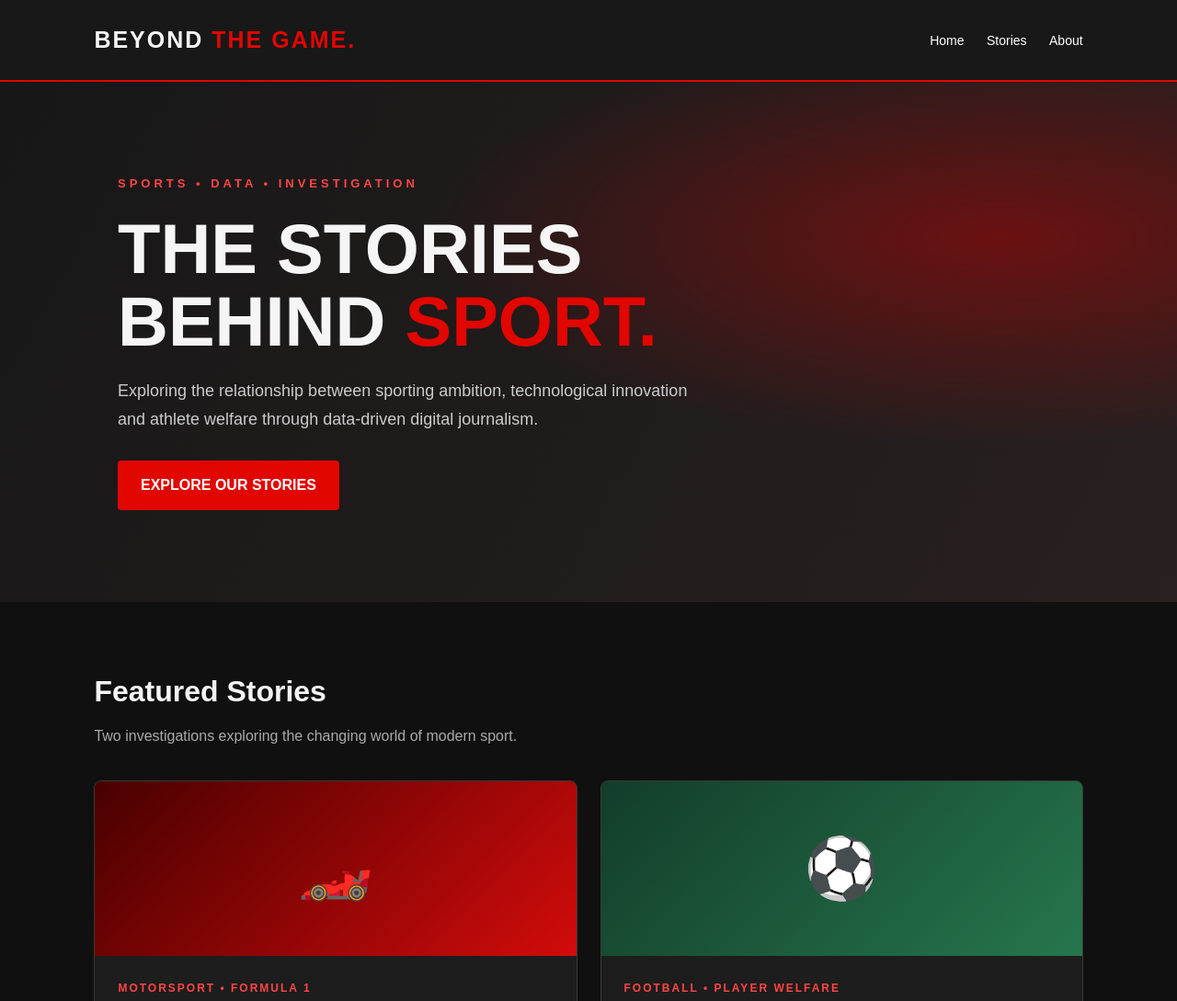
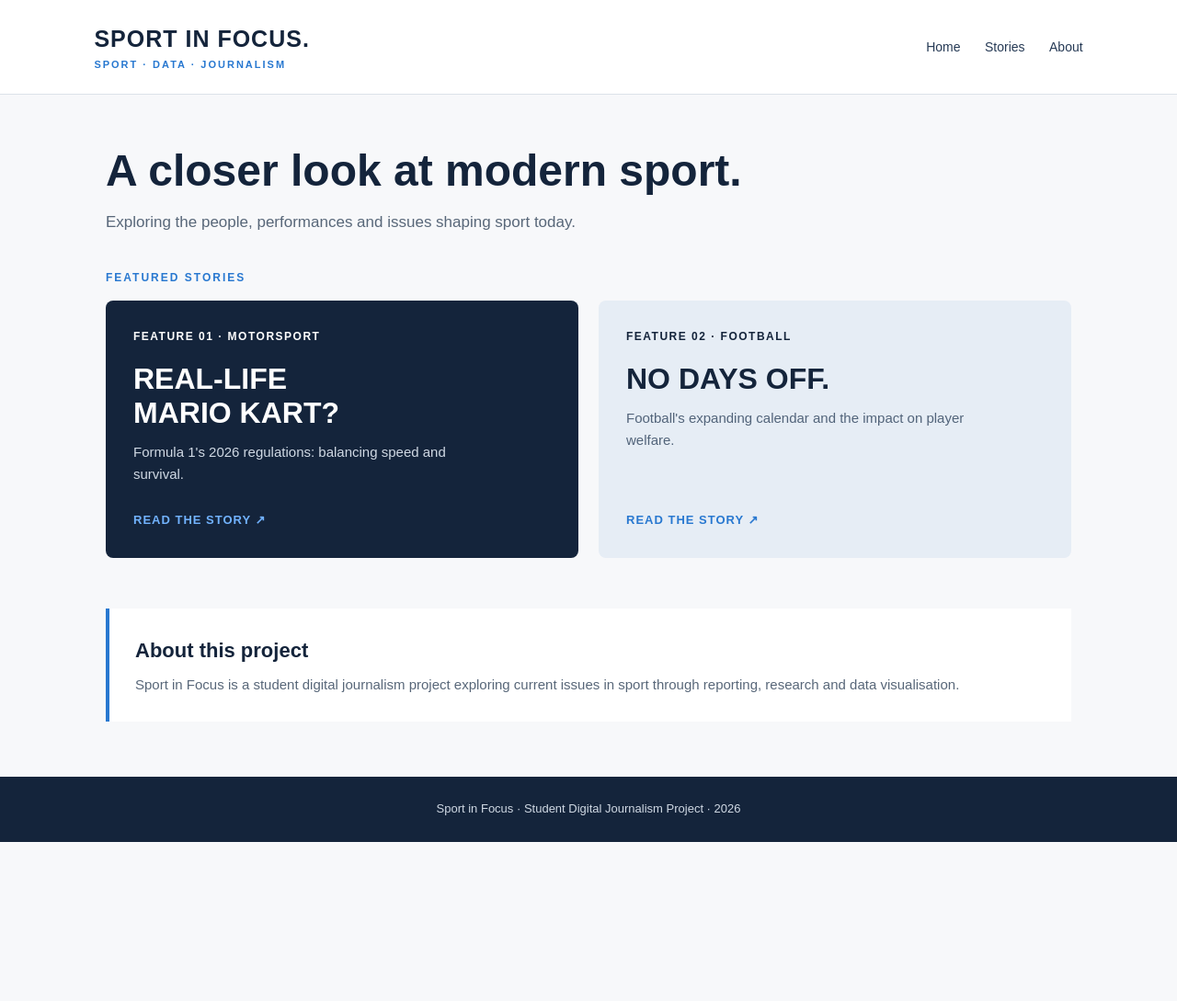
Before and after one commit to aimeeswann/beyond-the-game, a plain HTML site: page index.html in a window 1280 px wide. Shown: the top 1089 px of the page at 92% size. After the commit the page ends 916 px from the top, so only its background shows below. Drawn offline with Linux system fonts and the light colour scheme.

Commit message:
Update index.html for project rebranding

```diff
--- a/index.html
+++ b/index.html
@@ -4,7 +4,7 @@
 <head>
   <meta charset="UTF-8">
   <meta name="viewport" content="width=device-width, initial-scale=1.0">
-<title>Beyond the Game | Digital Sports Journalism</title>
+  <title>Sport in Focus | Sport, Data & Journalism</title>
 
   <style>
     * {
@@ -13,221 +13,196 @@
       padding: 0;
     }
 
-html {
-    scroll-behavior: smooth;
-}
-
     body {
-    background: #101010;
-    color: #f5f5f5;
-    font-family: Arial, sans-serif;
-    line-height: 1.7;
+      font-family: Arial, Helvetica, sans-serif;
+      background: #F7F8FA;
+      color: #263445;
+      line-height: 1.6;
     }
 
     header {
-    background: #181818;
+      background: #FFFFFF;
+      border-bottom: 1px solid #DCE2E9;
       padding: 22px 8%;
-    border-bottom: 2px solid #e10600;
     }
 
-nav {
+    .header-content {
+      max-width: 1100px;
+      margin: auto;
       display: flex;
       justify-content: space-between;
       align-items: center;
+      gap: 20px;
       flex-wrap: wrap;
-    gap: 15px;
     }
 
     .logo {
+      color: #14243B;
       font-size: 25px;
       font-weight: bold;
-    letter-spacing: 2px;
+      letter-spacing: 1px;
     }
 
-.logo span {
-    color: #e10600;
+    .tagline {
+      color: #2878D0;
+      font-size: 11px;
+      letter-spacing: 2px;
+      font-weight: bold;
     }
 
     nav a {
-    color: white;
+      color: #263A55;
       text-decoration: none;
-    margin-left: 20px;
+      margin-left: 22px;
       font-size: 14px;
     }
 
     nav a:hover {
-    color: #ff3333;
+      color: #2878D0;
     }
 
-.hero {
-    min-height: 470px;
-    padding: 100px 10%;
-    display: flex;
-    flex-direction: column;
-    justify-content: center;
-    background:
-        radial-gradient(ellipse at 85% 30%, #6b1111 0%, transparent 40%),
-        linear-gradient(120deg, #171717, #292020);
+    main {
+      max-width: 1100px;
+      margin: 55px auto;
+      padding: 0 25px;
     }
 
-.hero-label {
-    color: #ff4545;
-    letter-spacing: 4px;
-    font-size: 13px;
-    font-weight: bold;
+    .intro {
+      margin-bottom: 38px;
+      max-width: 700px;
     }
 
-.hero h1 {
-    font-size: clamp(42px, 7vw, 76px);
-    line-height: 1.05;
-    max-width: 850px;
-    margin: 20px 0;
+    .intro h1 {
+      color: #14243B;
+      font-size: clamp(32px, 5vw, 48px);
+      line-height: 1.15;
+      margin-bottom: 15px;
     }
 
-.hero h1 span {
-    color: #e10600;
+    .intro p {
+      color: #586779;
+      font-size: 17px;
     }
 
-.hero p {
-    color: #cccccc;
-    max-width: 650px;
-    font-size: 18px;
-}
-
-.hero-button {
-    display: inline-block;
-    width: fit-content;
-    margin-top: 30px;
-    padding: 13px 25px;
-    background: #e10600;
-    color: white;
-    text-decoration: none;
+    .section-label {
+      color: #2878D0;
+      font-size: 12px;
       font-weight: bold;
-    border-radius: 4px;
-}
-
-.hero-button:hover {
-    background: #a90000;
-}
-
-.section {
-    padding: 70px 8%;
-}
-
-.section-heading {
-    margin-bottom: 35px;
-}
-
-.section-heading h2 {
-    font-size: 32px;
-}
-
-.section-heading p {
-    color: #aaa;
-    margin-top: 8px;
+      letter-spacing: 2px;
+      margin-bottom: 15px;
     }
 
     .stories {
       display: grid;
-    grid-template-columns: repeat(auto-fit, minmax(270px, 1fr));
-    gap: 25px;
+      grid-template-columns: 1fr 1fr;
+      gap: 22px;
     }
 
     .story-card {
-    background: #1d1d1d;
-    border: 1px solid #393939;
+      padding: 30px;
       border-radius: 8px;
-    overflow: hidden;
-    transition: transform 0.2s;
+      min-height: 280px;
+      display: flex;
+      flex-direction: column;
+      align-items: flex-start;
+      justify-content: space-between;
     }
 
-.story-card:hover {
-    transform: translateY(-5px);
+    .f1 {
+      background: #14243B;
+      color: #FFFFFF;
     }
 
-.story-visual {
-    height: 190px;
-    display: flex;
-    align-items: center;
-    justify-content: center;
-    font-size: 65px;
-}
-
-.f1-visual {
-    background: linear-gradient(135deg, #480000, #d20b0b);
-}
-
-.football-visual {
-    background: linear-gradient(135deg, #123d2a, #26764c);
-}
-
-.story-content {
-    padding: 25px;
+    .football {
+      background: #E6EDF5;
+      color: #14243B;
     }
 
     .category {
-    color: #ff4545;
       font-size: 12px;
       font-weight: bold;
-    letter-spacing: 2px;
+      letter-spacing: 1.5px;
     }
 
-.story-content h3 {
-    font-size: 23px;
-    margin: 12px 0;
+    .story-card h2 {
+      font-size: 32px;
+      line-height: 1.15;
+      margin: 18px 0 12px;
     }
 
-.story-content p {
-    color: #bbb;
+    .story-card p {
+      font-size: 15px;
+      max-width: 390px;
+      margin-bottom: 22px;
+    }
+
+    .f1 p {
+      color: #D0D9E4;
+    }
+
+    .football p {
+      color: #52647A;
+    }
+
+    .story-link {
+      display: inline-block;
+      text-decoration: none;
+      font-size: 13px;
+      font-weight: bold;
+      letter-spacing: 1px;
+    }
+
+    .f1 .story-link {
+      color: #72B3FF;
+    }
+
+    .football .story-link {
+      color: #2878D0;
+    }
+
+    .story-link:hover {
+      text-decoration: underline;
+    }
+
+    .about {
+      margin-top: 55px;
+      padding: 28px;
+      background: #FFFFFF;
+      border-left: 4px solid #2878D0;
+    }
+
+    .about h2 {
+      color: #14243B;
+      font-size: 22px;
+      margin-bottom: 8px;
+    }
+
+    .about p {
+      color: #586779;
       font-size: 15px;
     }
 
-.read-more {
-    display: inline-block;
-    margin-top: 20px;
-    color: #ff4545;
-    text-decoration: none;
-    font-weight: bold;
+    footer {
+      margin-top: 60px;
+      padding: 25px;
+      text-align: center;
+      background: #14243B;
+      color: #D0D9E4;
+      font-size: 13px;
     }
 
-.about {
-    background: #191919;
-    border-top: 1px solid #333;
-}
-
-.about p {
-    color: #ccc;
-    max-width: 800px;
-    margin-top: 15px;
-}
-
-footer {
-    text-align: center;
-    padding: 30px;
-    color: #999;
-    font-size: 13px;
-    border-top: 1px solid #333;
-}
-
-@media (max-width: 600px) {
-    header {
-        padding: 18px 5%;
-    }
-
-    nav {
-        flex-direction: column;
+    @media (max-width: 650px) {
+      .stories {
+        grid-template-columns: 1fr;
       }
 
       nav a {
-        margin: 0 8px;
+        margin-left: 0;
+        margin-right: 15px;
       }
 
-    .hero {
-        padding: 70px 7%;
-    }
-
-    .section {
-        padding: 50px 6%;
+      main {
+        margin-top: 35px;
       }
     }
   </style>
@@ -236,112 +211,86 @@ footer {
 <body>
 
   <header>
+    <div class="header-content">
+      <div>
+        <div class="logo">SPORT IN FOCUS.</div>
+        <div class="tagline">SPORT · DATA · JOURNALISM</div>
+      </div>
+
       <nav>
-        <div class="logo">BEYOND <span>THE GAME.</span></div>
-
-        <div>
         <a href="index.html">Home</a>
         <a href="#stories">Stories</a>
         <a href="#about">About</a>
+      </nav>
     </div>
-    </nav>
   </header>
 
-<section class="hero">
-    <div class="hero-label">SPORTS • DATA • INVESTIGATION</div>
+  <main>
 
-    <h1>THE STORIES<br>BEHIND <span>SPORT.</span></h1>
-
+    <section class="intro">
+      <h1>A closer look at modern sport.</h1>
       <p>
-        Exploring the relationship between sporting ambition,
-        technological innovation and athlete welfare through
-        data-driven digital journalism.
+        Exploring the people, performances and issues
+        shaping sport today.
       </p>
-
-    <a href="#stories" class="hero-button">EXPLORE OUR STORIES</a>
     </section>
 
-<section class="section" id="stories">
-
-    <div class="section-heading">
-        <h2>Featured Stories</h2>
-        <p>Two investigations exploring the changing world of modern sport.</p>
-    </div>
+    <section id="stories">
+      <div class="section-label">FEATURED STORIES</div>
 
       <div class="stories">
 
-        <article class="story-card">
-            <div class="story-visual f1-visual">🏎️</div>
-
-            <div class="story-content">
-                <div class="category">MOTORSPORT • FORMULA 1</div>
-
-                <h3>Real-life Mario Kart?</h3>
-
+        <article class="story-card f1">
+          <div>
+            <div class="category">FEATURE 01 · MOTORSPORT</div>
+            <h2>REAL-LIFE<br>MARIO KART?</h2>
             <p>
               Formula 1's 2026 regulations:
               balancing speed and survival.
-                    An investigation into new power-unit
-                    technology, energy management and
-                    driver safety.
             </p>
+          </div>
 
-                <a href="story1.html" class="read-more">
-                    READ THE STORY →
+          <a class="story-link" href="story1.html">
+            READ THE STORY ↗
           </a>
-            </div>
         </article>
 
-        <article class="story-card">
-            <div class="story-visual football-visual">⚽</div>
+        <article class="story-card football">
+          <div>
+            <div class="category">FEATURE 02 · FOOTBALL</div>
+            <h2>NO DAYS OFF.</h2>
+            <p>
+              Football's expanding calendar
+              and the impact on player welfare.
+            </p>
+          </div>
 
-            <div class="story-content">
-                <div class="category">FOOTBALL • PLAYER WELFARE</div>
-
-                <h3>No Days Off</h3>
-
-                <p>
-                    Football's expanding calendar and its
-                    impact on player welfare. An investigation
-                    into fixture congestion, recovery time
-                    and injury risks.
-                </p>
-
-                <a href="story2.html" class="read-more">
-                    READ THE STORY →
+          <a class="story-link" href="story2.html">
+            READ THE STORY ↗
           </a>
-            </div>
         </article>
 
       </div>
     </section>
 
-<section class="section about" id="about">
-
-    <div class="section-heading">
-        <h2>About This Project</h2>
-    </div>
-
+    <section class="about" id="about">
+      <h2>About this project</h2>
       <p>
-        Beyond the Game is a digital journalism project
-        examining important developments in professional sport.
-        Through research, data analysis and interactive
-        visualisations, the project explores how technology,
-        competition and commercial expansion influence
-        athlete safety and welfare.
+        Sport in Focus is a student digital journalism project
+        exploring current issues in sport through reporting,
+        research and data visualisation.
       </p>
-
-    <p>
-        This project brings together written journalism
-        and digital storytelling to make complex sporting
-        issues accessible to a wider audience.
-    </p>
-
     </section>
 
+  </main>
+
   <footer>
-    <p>BEYOND THE GAME | Digital Journalism Project | 2026</p>
+    Sport in Focus · Student Digital Journalism Project · 2026
   </footer>
 
 </body>
 </html>
+
+
+</body>
+</html>
```
Lines whose indentation alone changed are shown as unchanged.
